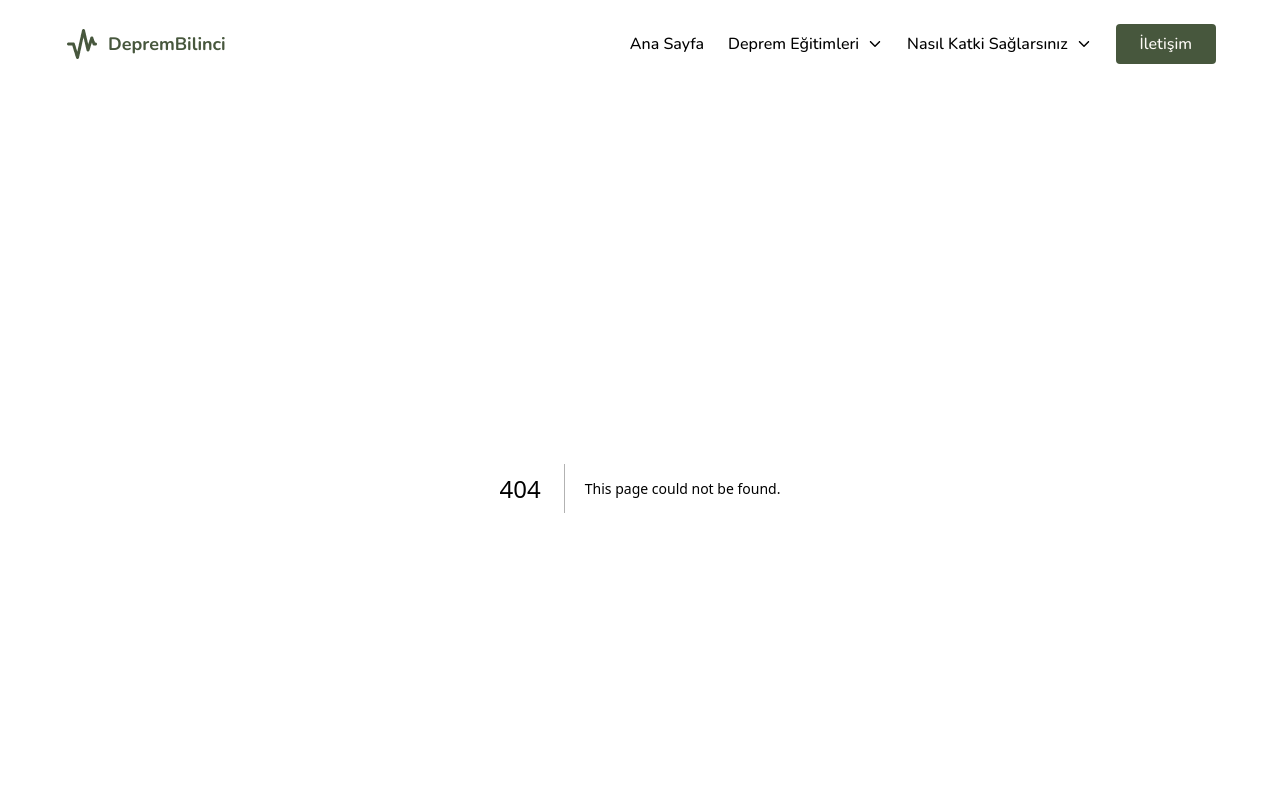
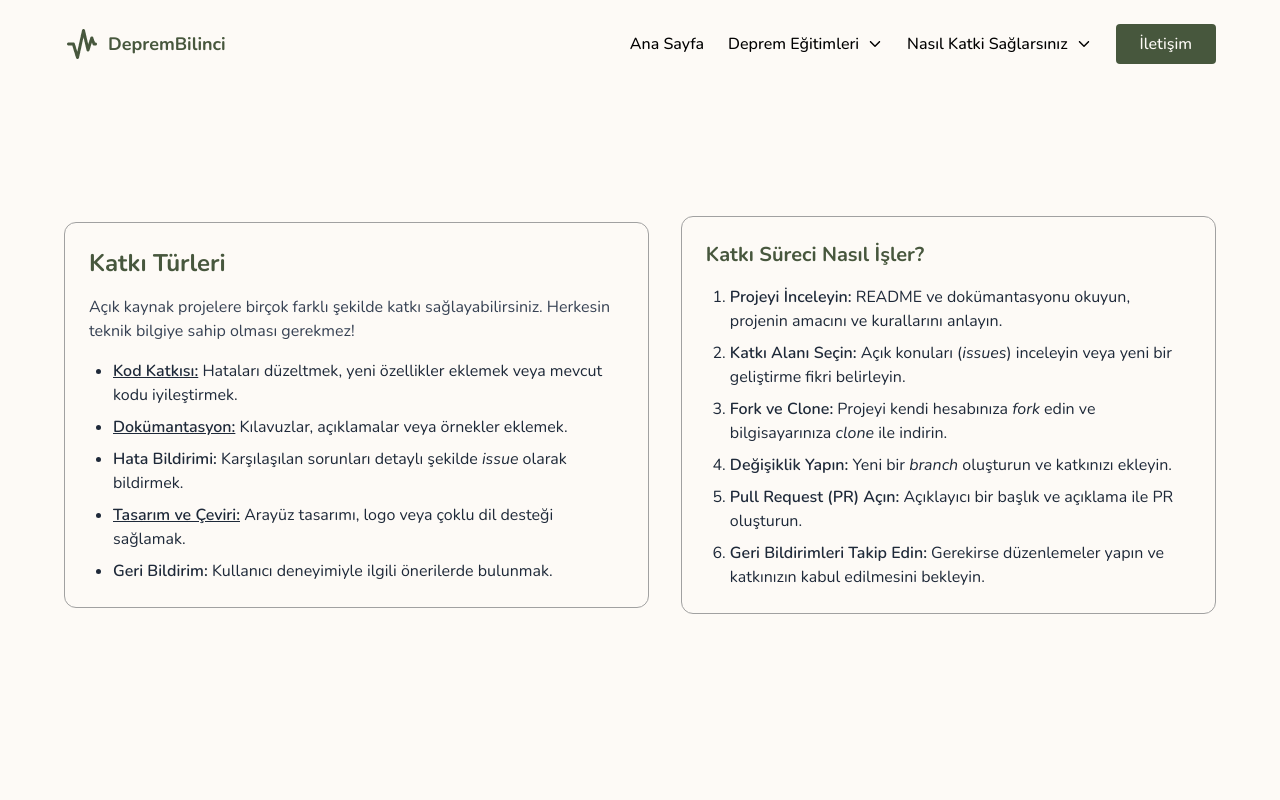
Before and after one commit to HSD-OSTIMTECH/DepremBilinci, a Next.js app: page /katki in a window 1280 px wide. Before the commit this address had no page. Shown: the top 800 px of the page. Built offline with nearby package versions, Linux system fonts and the light colour scheme.

Commit message:
feat: added kati index page

```diff
--- a/pages/index.tsx
+++ b/pages/index.tsx
@@ -117,13 +117,13 @@ export default function Home() {
                   href="https://github.com/hsd-ostimtech/deprembilinci"
                   target="_blank"
                   rel="noopener noreferrer"
-                  className="bg-primary text-white px-6 py-2 rounded-md hover:bg-opacity-90 transition"
+                  className="bg-primary text-white px-6 py-2 rounded-md hover:-translate-y-0.5 transition-all"
                 >
                   GitHub’da Yıldızla
                 </a>
                 <a
                   href="/katki/genel-rehber"
-                  className="border border-primary text-primary px-6 py-2 rounded-md hover:bg-gray-100 transition"
+                  className="border border-primary text-primary px-6 py-2 rounded-md hover:-translate-y-0.5 transition-all"
                 >
                   Katkı Rehberini İncele
                 </a>
--- /dev/null
+++ b/pages/katki/index.tsx
@@ -0,0 +1,59 @@
+import React from 'react'
+
+const KatkiRehberi = () => {
+  return (
+    <div className="flex items-center justify-between my-32 gap-8">
+
+        <section className="mb-10 border border-neutral-400 rounded-xl p-6">
+            <h1 className="text-2xl font-bold mb-4 text-primary">Katkı Türleri</h1>
+            <p className="mb-4 text-gray-700">
+            Açık kaynak projelere birçok farklı şekilde katkı sağlayabilirsiniz. Herkesin teknik bilgiye sahip olması gerekmez!
+            </p>
+            <ul className="list-disc pl-6 space-y-2 text-gray-800">
+            <li>
+                <a href="/katki/yazilim" className='underline hover:text-sky-700 transition font-semibold'>Kod Katkısı:</a> Hataları düzeltmek, yeni özellikler eklemek veya mevcut kodu iyileştirmek.
+            </li>
+            <li>
+                <a href="/katki/icerik-uret" className='underline hover:text-sky-700 transition font-semibold'>Dokümantasyon:</a> Kılavuzlar, açıklamalar veya örnekler eklemek.
+            </li>
+            <li>
+                <span className="font-semibold">Hata Bildirimi:</span> Karşılaşılan sorunları detaylı şekilde <i>issue</i> olarak bildirmek.
+            </li>
+            <li>
+                <a href="/katki/tasarim" className='underline hover:text-sky-700 transition font-semibold'>Tasarım ve Çeviri:</a> Arayüz tasarımı, logo veya çoklu dil desteği sağlamak.
+            </li>
+            <li>
+                <span className='font-semibold'>Geri Bildirim:</span> Kullanıcı deneyimiyle ilgili önerilerde bulunmak.
+            </li>
+            </ul>
+        </section>
+
+        <section className="mb-10 border border-neutral-400 rounded-xl p-6">
+          <h2 className="text-xl font-bold mb-4 text-primary">Katkı Süreci Nasıl İşler?</h2>
+          <ol className="list-decimal pl-6 space-y-2 text-gray-800">
+            <li>
+              <span className="font-semibold">Projeyi İnceleyin:</span> README ve dokümantasyonu okuyun, projenin amacını ve kurallarını anlayın.
+            </li>
+            <li>
+              <span className="font-semibold">Katkı Alanı Seçin:</span> Açık konuları (<i>issues</i>) inceleyin veya yeni bir geliştirme fikri belirleyin.
+            </li>
+            <li>
+              <span className="font-semibold">Fork ve Clone:</span> Projeyi kendi hesabınıza <i>fork</i> edin ve bilgisayarınıza <i>clone</i> ile indirin.
+            </li>
+            <li>
+              <span className="font-semibold">Değişiklik Yapın:</span> Yeni bir <i>branch</i> oluşturun ve katkınızı ekleyin.
+            </li>
+            <li>
+              <span className="font-semibold">Pull Request (PR) Açın:</span> Açıklayıcı bir başlık ve açıklama ile PR oluşturun.
+            </li>
+            <li>
+              <span className="font-semibold">Geri Bildirimleri Takip Edin:</span> Gerekirse düzenlemeler yapın ve katkınızın kabul edilmesini bekleyin.
+            </li>
+          </ol>
+        </section>
+
+    </div>
+  )
+}
+
+export default KatkiRehberi
```
